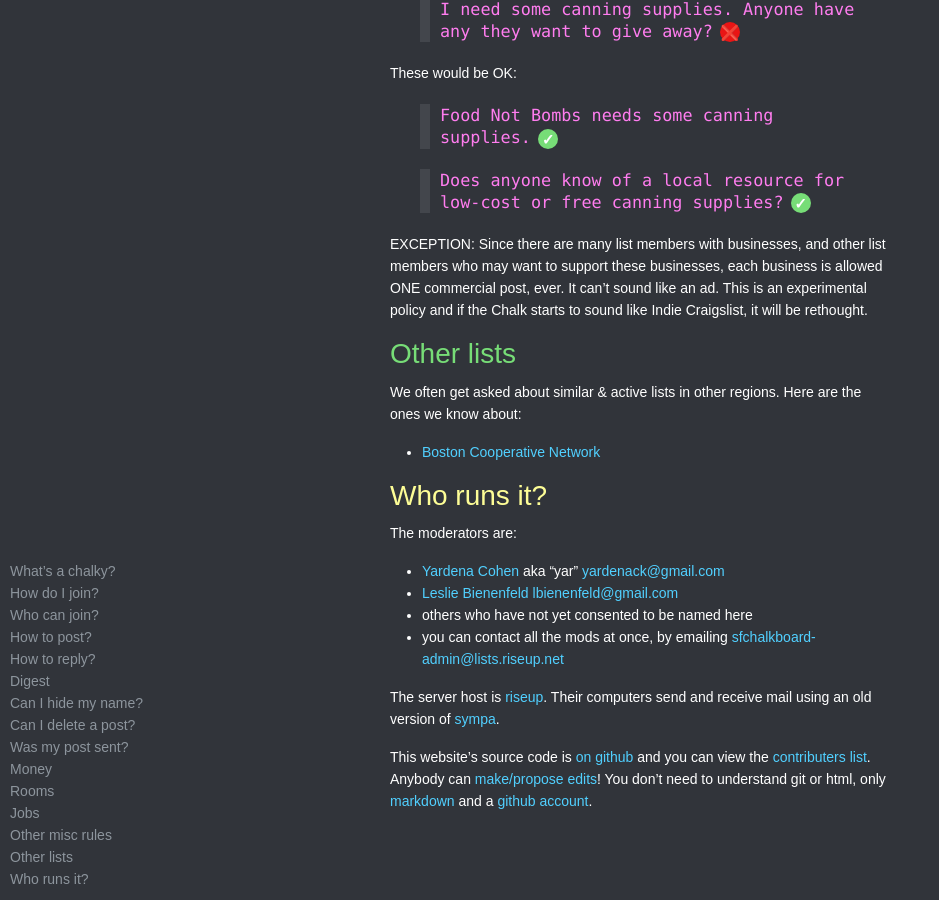
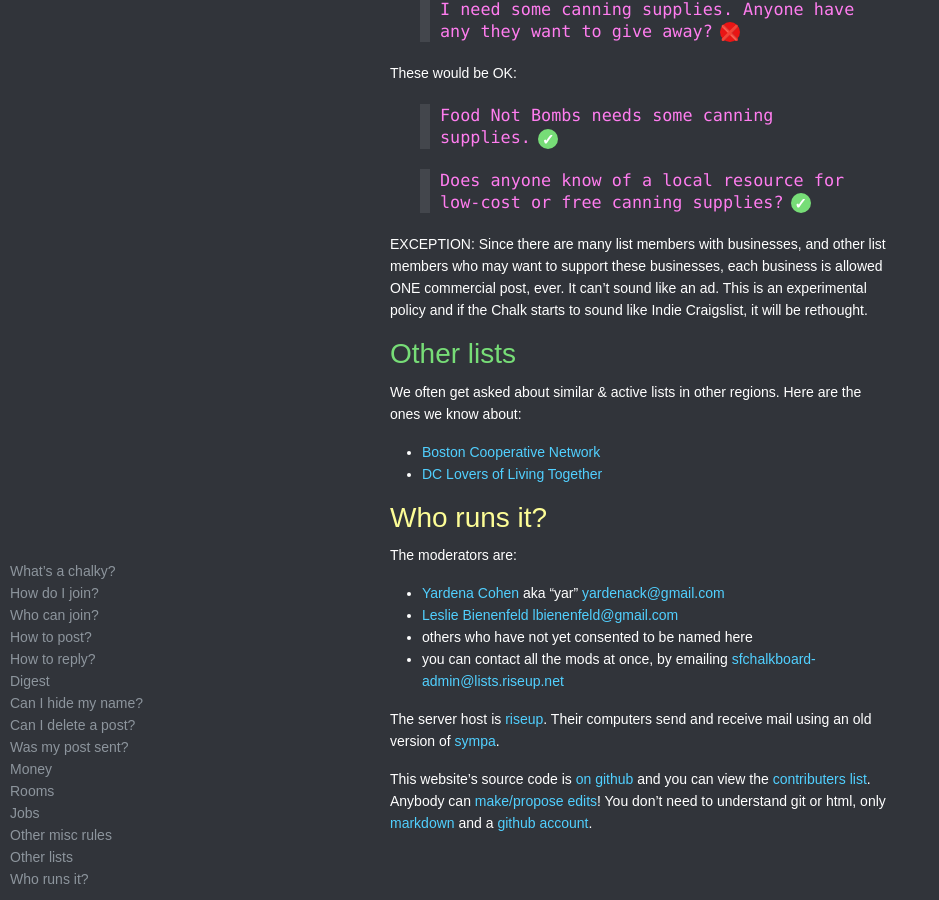
Before and after one commit to organicunity/chalkies.github.io, a Jekyll site: the page built from index.md, in a window 1280 px wide and 900 px high, scrolled down 4211 px. Shown: the whole window, without its empty margins (0-939 px from the left). Built offline with Jekyll 4.4.1, drawn with Linux system fonts in a browser that asks for light colours; some web fonts are replaced; comment, search, counter and statistics services are not loaded; a style sheet for code colours, icons or effects is not loaded; our own code applies the rules of GitHub Pages for plain Markdown files.

Commit message:
dc group

```diff
--- a/index.md
+++ b/index.md
@@ -134,6 +134,7 @@ EXCEPTION: Since there are many list members with businesses, and other list mem
 
 We often get asked about similar & active lists in other regions. Here are the ones we know about:
 * [Boston Cooperative Network](https://lists.bostoncoop.net/mailman/listinfo/bcn)
+* [DC Lovers of Living Together](https://groups.google.com/g/lovers_of_living_together)
 
 # Who runs it?
 
```
